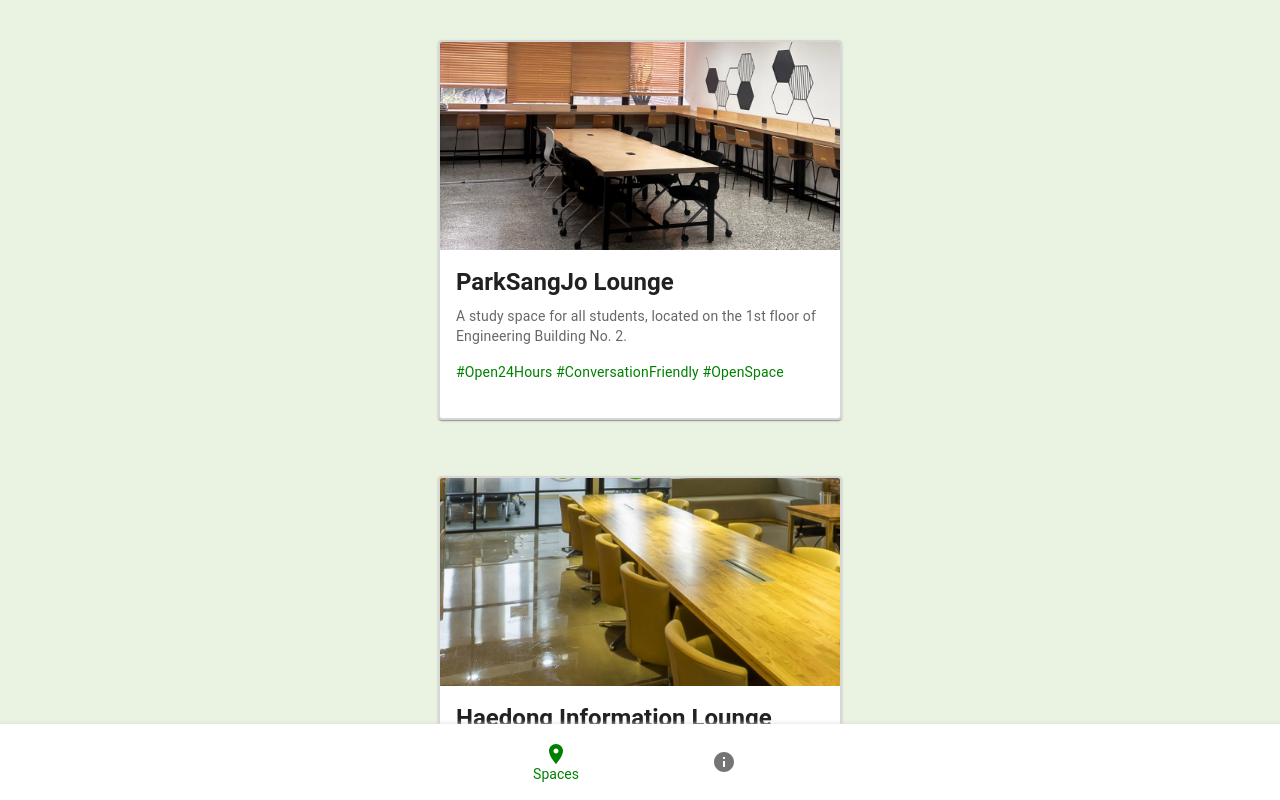
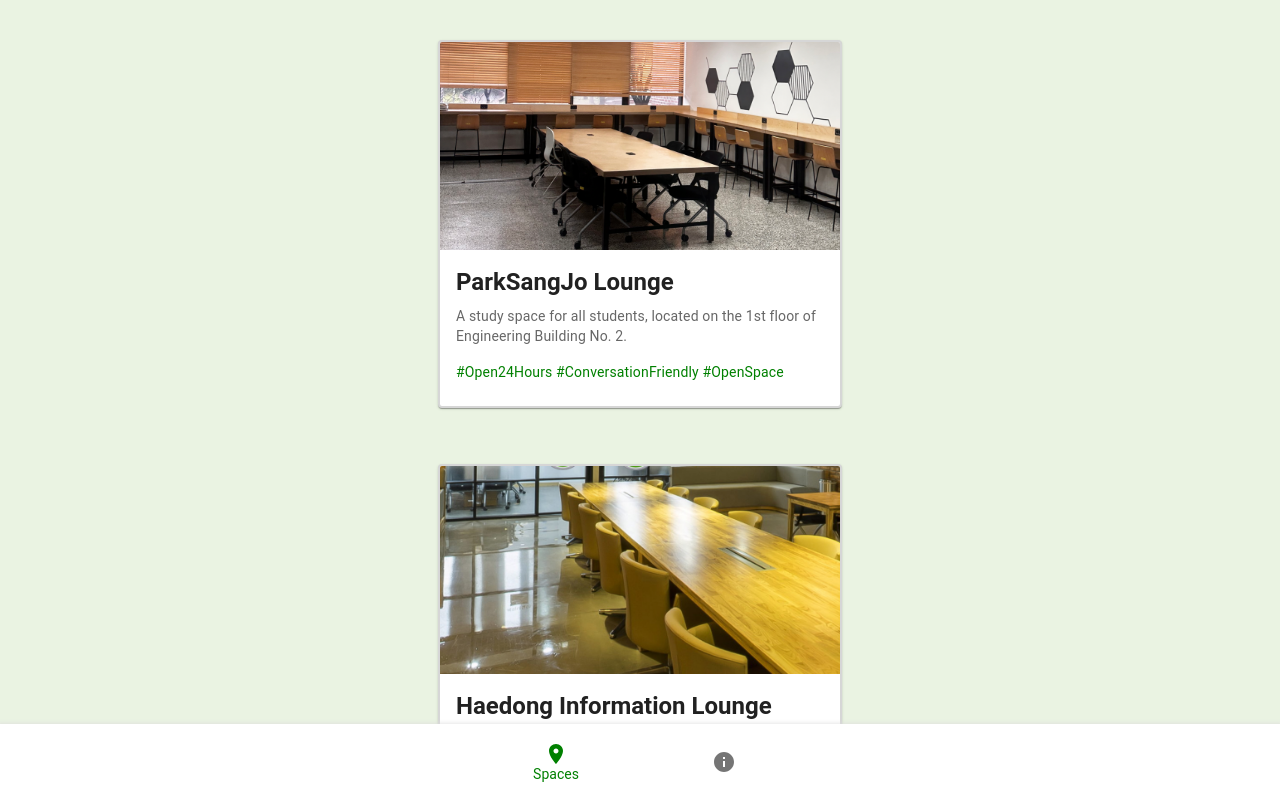
Before and after one commit to Dobby-Kim/A-s_Capston_Project, a React (Create React App) app in the folder WebHost/app/: page /info in a window 1280 px wide. Shown: the top 800 px of the page. Built offline with nearby package versions, Linux system fonts and the light colour scheme.

Commit message:
Update info.css

```diff
--- a/WebHost/app/src/style/info.css
+++ b/WebHost/app/src/style/info.css
@@ -13,10 +13,11 @@ body {
 }
 
 .each_card {
-  padding-bottom: 1.5rem;
+  padding-bottom: 0.5rem;
   margin: 2rem 2.5rem 1.5rem;
   max-width: 25rem;
-  height: 22rem;
+  min-width: 20rem;
+  height: auto;
   position: relative;
   border: 2px solid #d6d6d6;
   transition: transform 0.3s ease, box-shadow 0.3s ease; /* 부드러운 변환과 그림자 효과를 위한 전환 */
```
